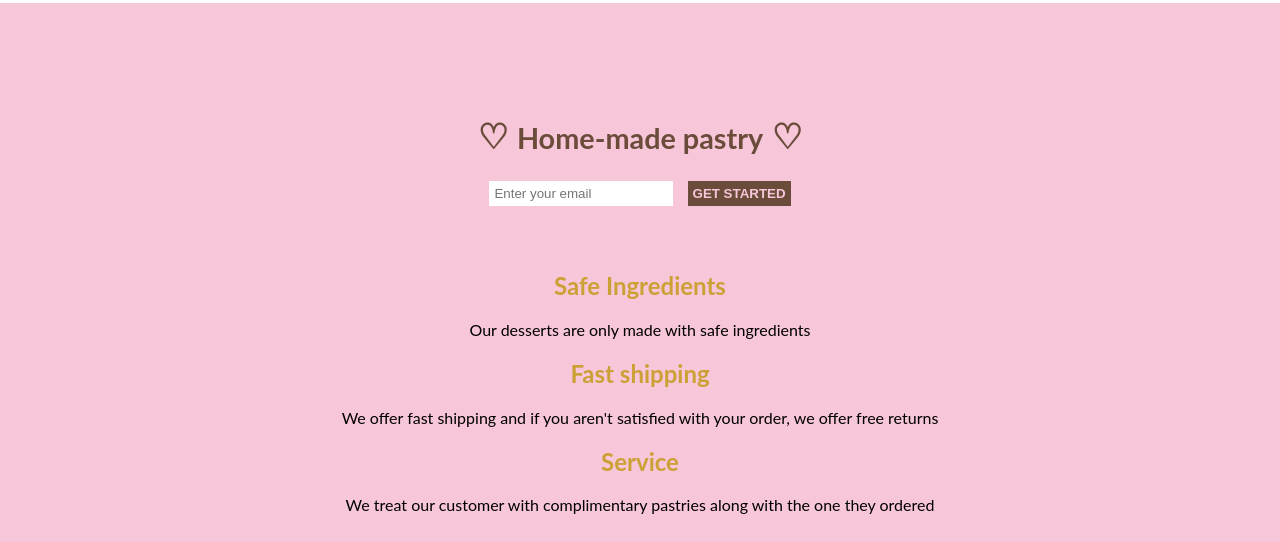
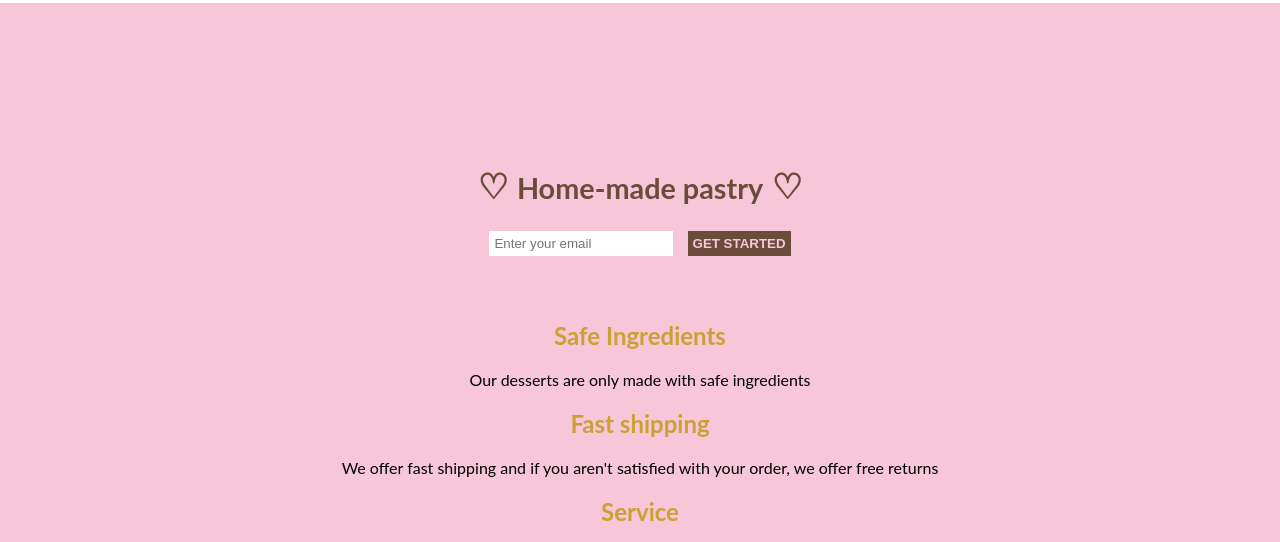
Before and after one commit to EraMeta05/Product-Landing-Page, a website: page index.html in a window 1280 px wide. Shown: the part 72-614 px from the top of the page. Drawn offline with Linux system fonts and the light colour scheme.

```diff
--- a/styles/index.css
+++ b/styles/index.css
@@ -30,8 +30,8 @@
   justify-content: center;
   text-align: center;
   height: 200px;
-  margin-top: 20px;
-  padding-top: 10px;
+  margin-top: 50px;
+  padding-top: 30px;
 }
 
 #email {
```
